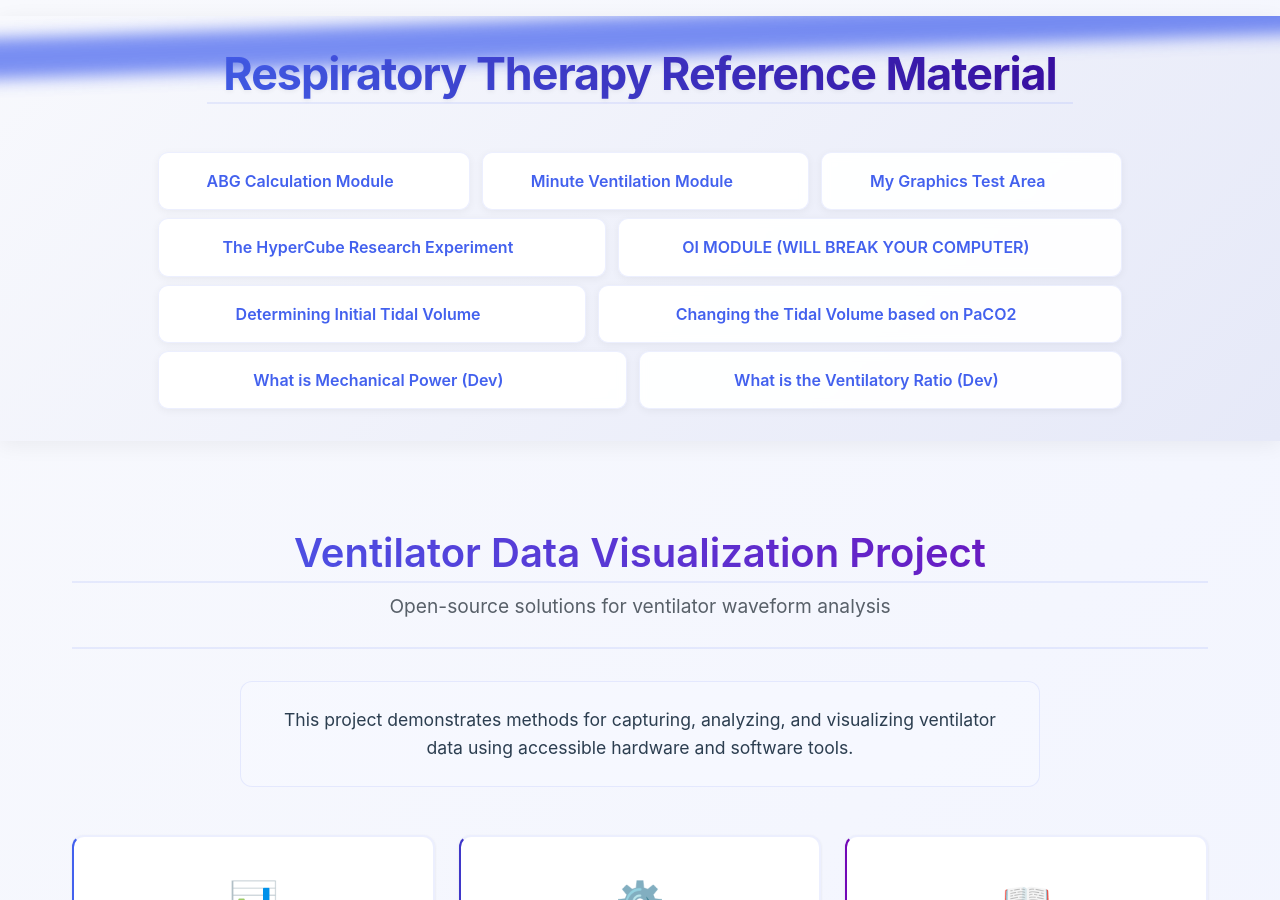
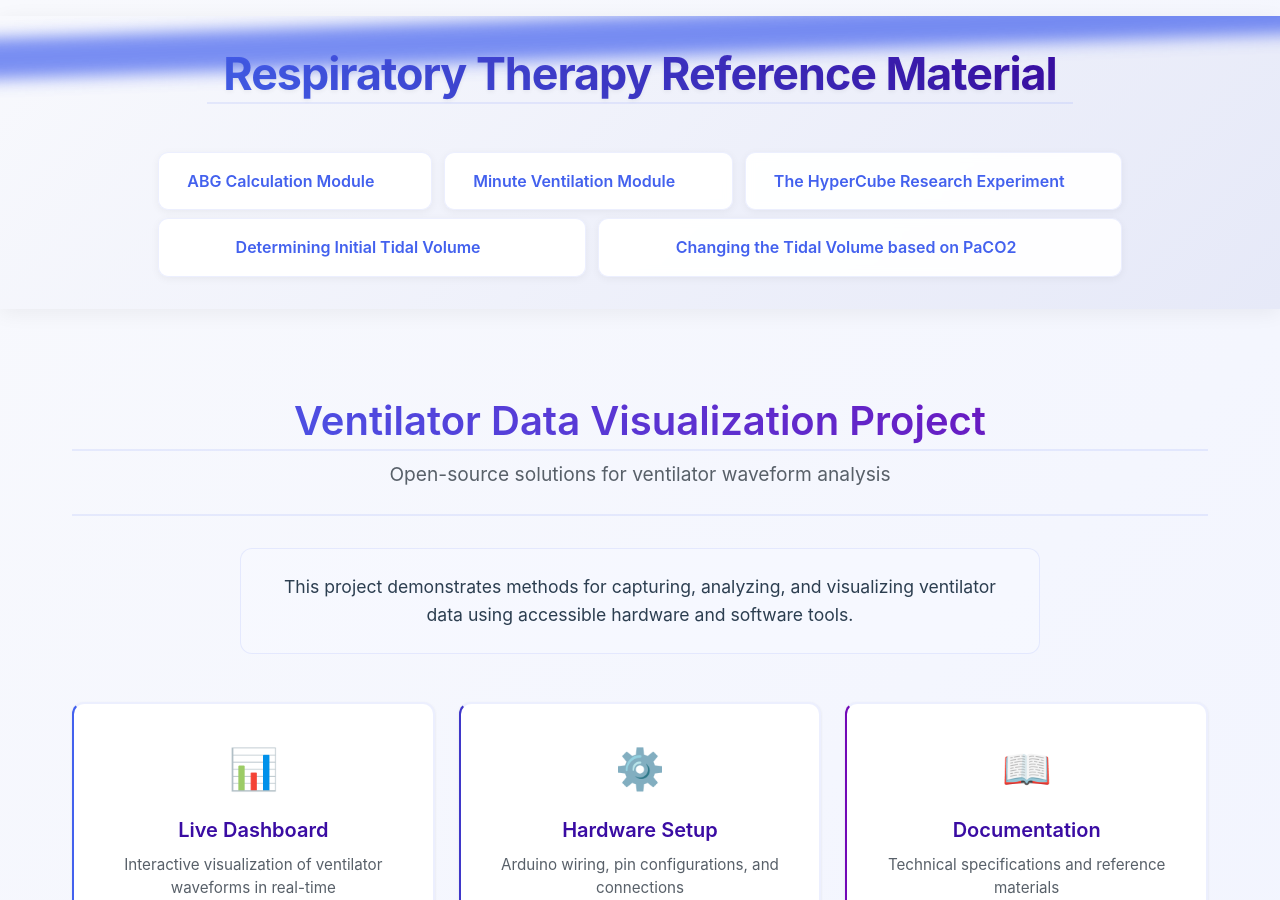
Before and after one commit to ZBZFirst/info, a Jekyll site: the page built from index.md, in a window 1280 px wide and 900 px high. Built offline with Jekyll 4.4.1, drawn with Linux system fonts in a browser that asks for light colours.

Commit message:
Remove outdated modules from navigation
Removed several outdated modules from navigation.

```diff
--- a/_data/navigation.yml
+++ b/_data/navigation.yml
@@ -2,17 +2,9 @@
   url: "/info/ABGpHCalculator.html"
 - name: "Minute Ventilation Module"
   url: "/info/quiz1/MinuteVentilationExplained.html"
-- name: "My Graphics Test Area"
-  url: "/info/graphics/graphicsindex.html"
 - name: "The HyperCube Research Experiment"
   url: "/HyperCube/"
-- name: "OI MODULE (WILL BREAK YOUR COMPUTER)"
-  url: "/info/quiz2/OIInteractive.html"
 - name: "Determining Initial Tidal Volume"
   url: "/info/quiz3/VTCalculator.html"
 - name: "Changing the Tidal Volume based on PaCO2"
   url: "/info/quiz4/paco2-calculator.html"
-- name: "What is Mechanical Power (Dev)"
-  url: "/info/quiz5/mechanical-power.html"
-- name: "What is the Ventilatory Ratio (Dev)"
-  url: "/info/quiz6/ventilatory-ratio.html"
```
